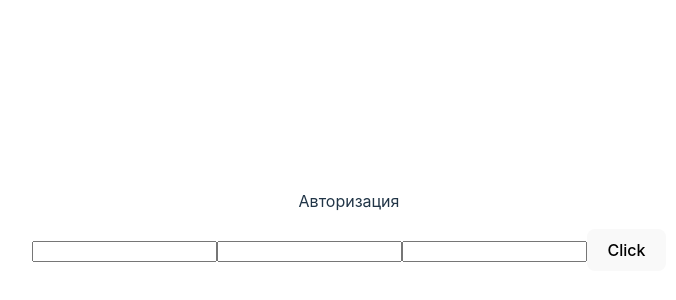
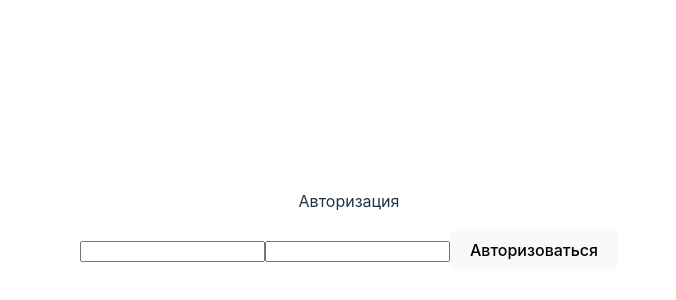
Before and after one commit to Hikinamuri/node-test-1, a React (Vite) app in the folder frontend/: page /auth in a window 1280 px wide. Shown: the part 178-478 px from the top of the page, without its empty margins (291-967 px from the left). Built offline with nearby package versions, Linux system fonts and the light colour scheme.

Commit message:
Added authorization

```diff
--- a/frontend/src/pages/Auth/Auth.js
+++ /dev/null
@@ -1,36 +0,0 @@
-"use strict";
-Object.defineProperty(exports, "__esModule", { value: true });
-exports.Auth = void 0;
-const react_1 = require("react");
-const Auth = () => {
-    const [userData, setUserData] = (0, react_1.useState)({
-        name: "",
-        email: "",
-        password: "",
-    });
-    const inputChange = (event) => {
-        console.log(event.target.value, event.target.name);
-        const targetName = event.target.name;
-        const targetValue = event.target.value;
-        setUserData(prevState => (Object.assign(Object.assign({}, prevState), { [targetName]: targetValue })));
-    };
-    const logUserData = (event) => {
-        event.preventDefault();
-        console.log(userData);
-    };
-    const saveUser = () => {
-        fetch('http://localhost:5172/api/v1/getUser/')
-            .then(response => response.json())
-            .then(response => setData(response.message));
-    };
-    return (<div>
-            <p>Авторизация</p>
-            <form action="" onSubmit={saveUser}>
-                <input type="text" name='name' value={userData.name} onChange={inputChange}/>
-                <input type="text" name='email' value={userData.email} onChange={inputChange}/>
-                <input type="text" name='password' value={userData.password} onChange={inputChange}/>
-                <button onClick={logUserData}>Click</button>
-            </form>
-        </div>);
-};
-exports.Auth = Auth;
--- a/frontend/src/pages/Auth/Auth.tsx
+++ b/frontend/src/pages/Auth/Auth.tsx
@@ -2,13 +2,11 @@ import { ReactEventHandler, useEffect, useState } from "react"
 
 export const Auth = () => {
     const [userData, setUserData] = useState({
-        name: "",
         email: "",
         password: "",
     })
 
     const inputChange = (event: React.ChangeEvent<HTMLInputElement>) => {
-        console.log(event.target.value, event.target.name)
         const targetName = event.target.name
         const targetValue = event.target.value
 
@@ -18,25 +16,44 @@ export const Auth = () => {
         }))
     }
 
-    const logUserData = (event: React.MouseEvent<HTMLButtonElement>) => {
+    const authUser = (event: React.FormEvent<HTMLFormElement>) => {
         event.preventDefault()
-        console.log(userData)
-    }
 
-    const saveUser = () => {
-        fetch('http://localhost:5172/api/v1/getUser/')
-            .then(response => response.json())
-            .then(response => setData(response.message))
+        if (userData.password.length < 8) {
+            alert(`Слишком короткое поле Пароль`)
+            return;
+        }
+
+        fetch('http://localhost:5172/api/v1/authorization', {
+            method: 'POST',
+            headers: {
+                'Content-Type': 'application/json',
+            },
+            body: JSON.stringify(userData),
+        })
+        .then(response => {
+            if (response.status === 401) {
+                return alert('Неправильынй логин или пароль')
+            }
+            else if (response.status === 400) {
+                return response.json().then(data => {
+                    alert(data.message)
+                })
+            }
+            else if (!response.ok) {
+                console.log('Error')
+            }
+            return alert('Авторизация успешна!')
+        })
     }
 
     return (
         <div>
             <p>Авторизация</p>
-            <form action="" onSubmit={saveUser}>
-                <input type="text" name='name' value={userData.name} onChange={inputChange}/>
-                <input type="text" name='email' value={userData.email} onChange={inputChange}/>
-                <input type="text" name='password' value={userData.password} onChange={inputChange}/>
-                <button onClick={logUserData}>Click</button>
+            <form action="" onSubmit={authUser}>
+                <input type="email" name='email' value={userData.email} onChange={inputChange}/>
+                <input type="password" name='password' value={userData.password} onChange={inputChange}/>
+                <button type="submit">Авторизоваться</button>
             </form>
         </div>
     )
--- a/frontend/src/pages/Home/Home.js
+++ /dev/null
@@ -1,9 +0,0 @@
-"use strict";
-Object.defineProperty(exports, "__esModule", { value: true });
-exports.Home = void 0;
-const Home = () => {
-    return (<div>
-            <p>Home</p>
-        </div>);
-};
-exports.Home = Home;
--- a/frontend/src/pages/Layout/Layout.js
+++ /dev/null
@@ -1,10 +0,0 @@
-"use strict";
-Object.defineProperty(exports, "__esModule", { value: true });
-exports.Layout = void 0;
-const react_router_dom_1 = require("react-router-dom");
-const Layout = () => {
-    return (<>
-            <react_router_dom_1.Outlet />
-        </>);
-};
-exports.Layout = Layout;
--- a/frontend/src/pages/Reg/Reg.js
+++ /dev/null
@@ -1,40 +0,0 @@
-"use strict";
-Object.defineProperty(exports, "__esModule", { value: true });
-exports.Reg = void 0;
-const react_1 = require("react");
-const Reg = () => {
-    const [userData, setUserData] = (0, react_1.useState)({
-        name: "",
-        email: "",
-        password: "",
-    });
-    const inputChange = (event) => {
-        const targetName = event.target.name;
-        const targetValue = event.target.value;
-        setUserData(prevState => (Object.assign(Object.assign({}, prevState), { [targetName]: targetValue })));
-    };
-    const saveUser = (event) => {
-        event.preventDefault();
-        fetch('http://localhost:5172/api/v1/saveUser', {
-            method: 'POST',
-            headers: {
-                'Content-Type': 'application/json',
-            },
-            body: JSON.stringify(userData),
-        })
-            .then(response => response.json())
-            .then(data => {
-            console.log(data);
-        });
-    };
-    return (<div>
-            <p>Регистрация</p>
-            <form action="" onSubmit={saveUser}>
-                <input type="text" name='name' value={userData.name} onChange={inputChange}/>
-                <input type="text" name='email' value={userData.email} onChange={inputChange}/>
-                <input type="text" name='password' value={userData.password} onChange={inputChange}/>
-                <button type="submit">Зарегистрироваться</button>
-            </form>
-        </div>);
-};
-exports.Reg = Reg;
```
Also changed, not shown: frontend/src/App.js (deleted, +0 -18 lines), frontend/src/main.js (deleted, +0 -19 lines), frontend/src/store/store.js (deleted, +0 -7 lines), 1 other file (tests, documents, lock files or other folders).
